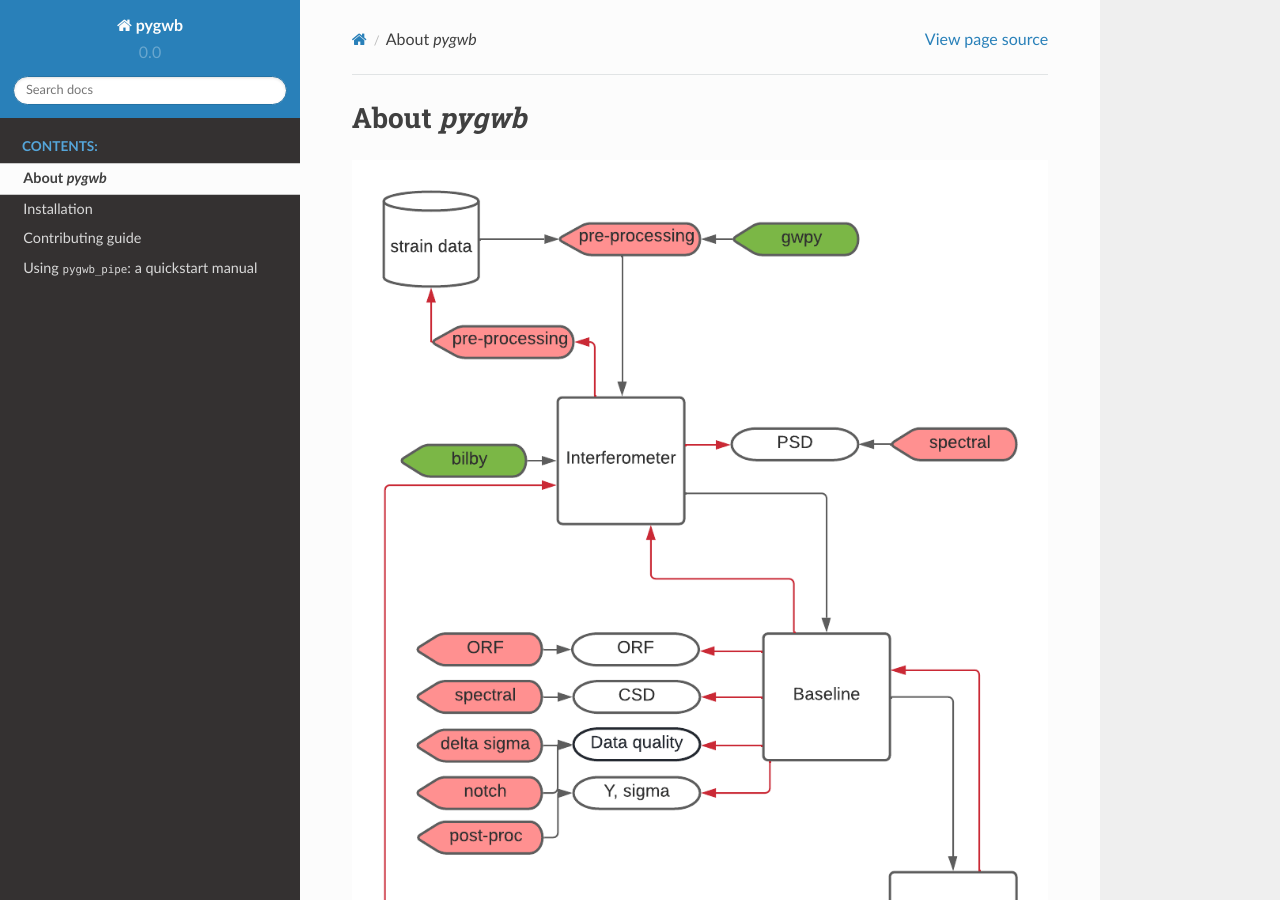
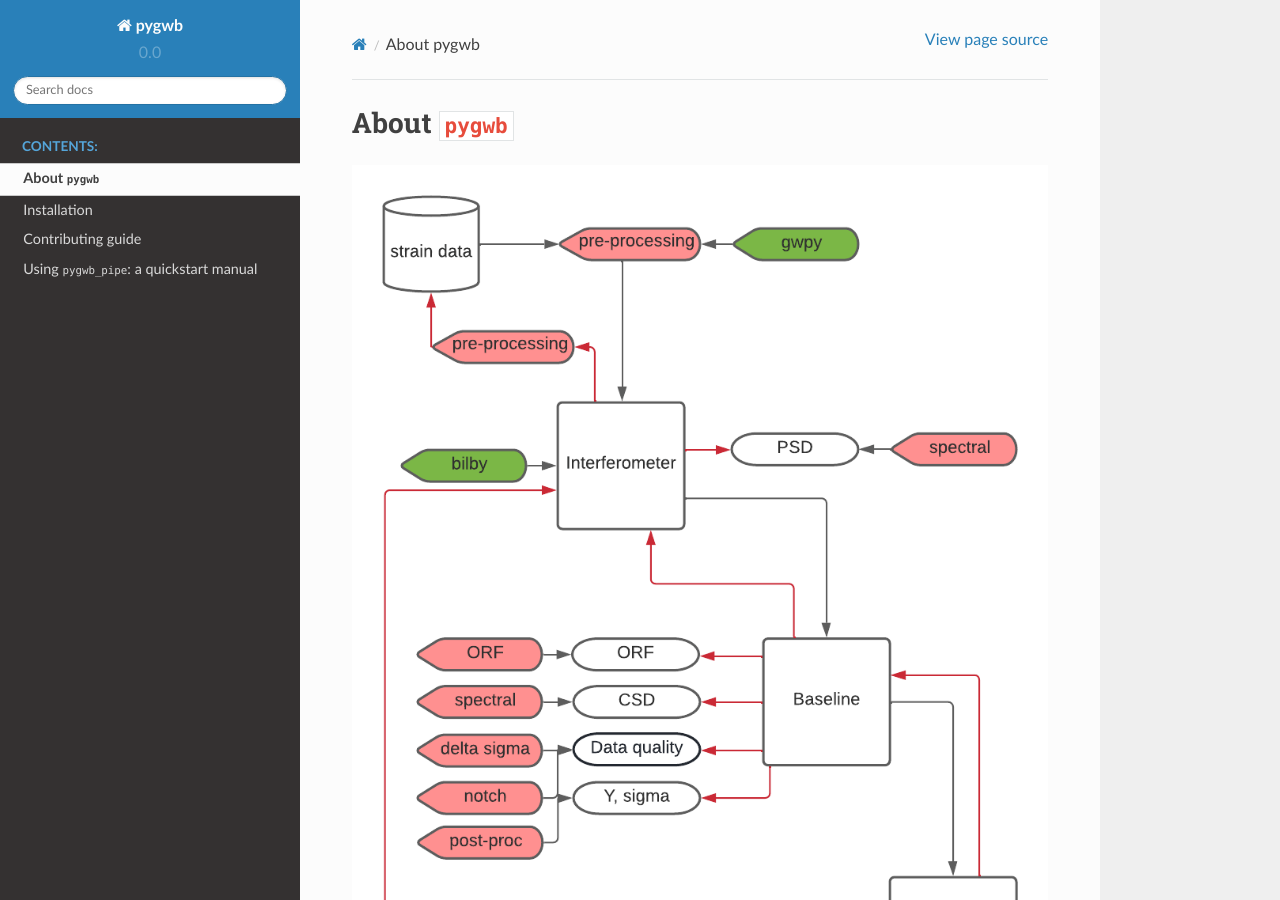
Before and after one commit to a-renzini/pygwb, a Sphinx documentation site: the page built from docs/about.rst, in a window 1280 px wide and 900 px high. Built offline with Sphinx 7.4.7 and the Read the Docs theme 2.0.0, drawn with Linux system fonts in a browser that asks for light colours; pages that are not in the unit, such as notebooks, are missing from menus.

```diff
--- a/docs/about.rst
+++ b/docs/about.rst
@@ -1,5 +1,5 @@
 ==============================================
-About `pygwb`
+About ``pygwb``
 ==============================================
 
 
```
